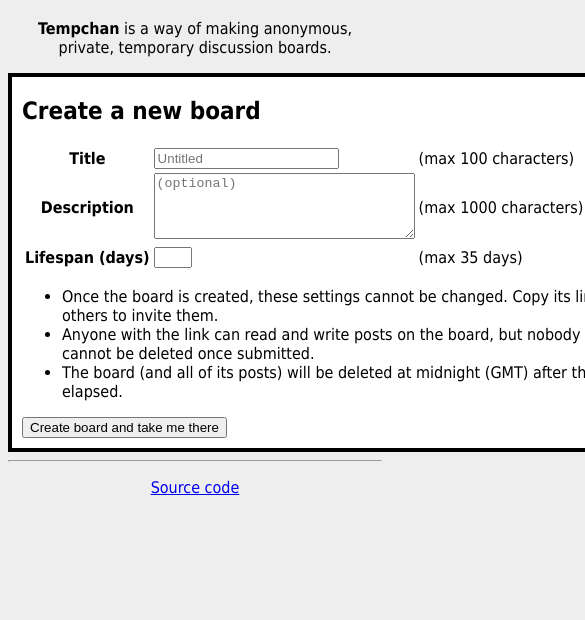
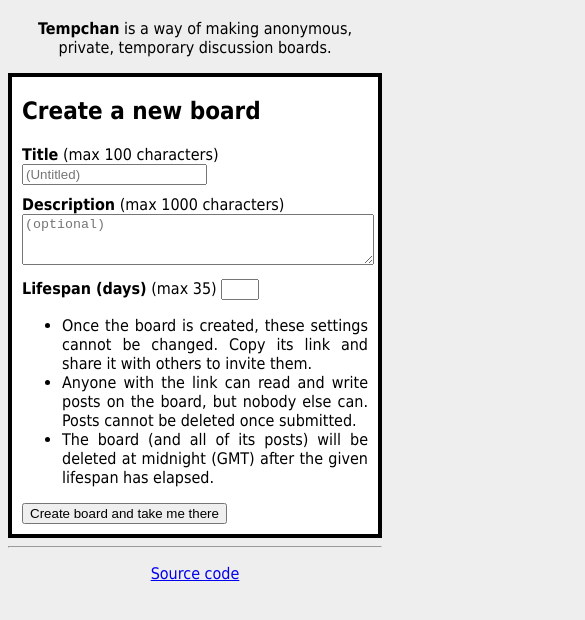
Before and after one commit to zeptocosm/tempchan, a website: page src/index.html in a window 390 px wide. Shown: the part 62-682 px from the top of the page, 585 px wide, since content can reach past the window. Drawn offline with Linux system fonts and the light colour scheme.

Commit message:
Mobile-friendly styles (#3)

```diff
--- a/src/index.html
+++ b/src/index.html
@@ -2,6 +2,7 @@
 <html>
 <head>
 <meta charset="UTF-8"/>
+<meta name="viewport" content="width=device-width, initial-scale=1.0"/>
 <title id="htmlTitle">Tempchan : throwaway discussion boards</title>
 <style>
 body {
@@ -14,7 +15,7 @@ h1, #homePage>p, #myBoardsDiv, #myBoardsDiv *, #loadingPage *, #badLinkPage * {
 }
 
 #creationForm {
-	width: 720px;
+	max-width: min(100%, 720px);
 	padding: 10px;
 	padding-top: 0;
 	border: 4px solid black;
@@ -22,14 +23,24 @@ h1, #homePage>p, #myBoardsDiv, #myBoardsDiv *, #loadingPage *, #badLinkPage * {
 	margin-left: auto;
 	margin-right: auto;
 }
+div.formValue {
+	margin-bottom: 10px;
+}
+div.formValue:last-child {
+	margin-bottom: 0;
+}
+
+.formValue div {
+	display: inline-block;
+}
 
 .error {
 	color: red;
 }
 
-#boardPage {
-	margin-left: 5%;
-	margin-right: 5%;
+#boardPage, #threadPage {
+	margin-left: 2%;
+	margin-right: 2%;
 }
 
 .thread {
@@ -39,6 +50,10 @@ h1, #homePage>p, #myBoardsDiv, #myBoardsDiv *, #loadingPage *, #badLinkPage * {
 }
 .thread.top {
 	margin-top: 0;
+}
+
+#creationForm ul, #boardDescription {
+	text-align: justify;
 }
 
 .post p {
@@ -58,6 +73,10 @@ h1, #homePage>p, #myBoardsDiv, #myBoardsDiv *, #loadingPage *, #badLinkPage * {
 .pagination {
 	margin-top: 15px;
 	margin-bottom: 15px;
+}
+
+#newThreadText, #replyText, #newBoardDescription {
+	max-width: 100%;
 }
 
 .hidden {
@@ -96,27 +115,29 @@ h1, #homePage>p, #myBoardsDiv, #myBoardsDiv *, #loadingPage *, #badLinkPage * {
 </div>
 
 <div id="creationForm">
+
 <h2>Create a new board</h2>
-<table>
-<tr>
-	<th>Title</th>
-	<td><input type="text" placeholder="Untitled" id="newBoardTitle"/></td>
-	<td>(max 100 characters)</td>
-	<td class="error" id="titleError"></td>
-</tr>
-<tr>
-	<th>Description</th>
-	<td><textarea cols="30" rows="4" placeholder="(optional)" id="newBoardDescription"></textarea></td>
-	<td>(max 1000 characters)</td>
-	<td class="error" id="descriptionError"></td>
-</tr>
-<tr>
-	<th>Lifespan (days)</th>
-	<td><input type="text" style="width:30px" id="newBoardLifespan"/></td>
-	<td>(max 35 days)</td>
-	<td class="error" id="lifespanError"></td>
-</tr>
-</table>
+
+<div>
+<div class="formValue">
+	<div><b>Title</b></div>
+	<div>(max 100 characters)</div>
+	<div><input type="text" placeholder="(Untitled)" id="newBoardTitle"/></div>
+	<div class="error" id="titleError"></div>
+</div>
+<div class="formValue">
+	<div><b>Description</b></div>
+	<div>(max 1000 characters)</div>
+	<div class="error" id="descriptionError"></div>
+	<div style="display:block"><textarea cols="60" rows="3" placeholder="(optional)" id="newBoardDescription"></textarea></div>
+</div>
+<div class="formValue">
+	<div><b>Lifespan (days)</b></div>
+	<div>(max 35)</div>
+	<div><input type="text" style="max-width:30px" id="newBoardLifespan"/></div>
+	<div class="error" id="lifespanError"></div>
+</div>
+</div>
 
 <ul>
 	<li>Once the board is created, these settings cannot be changed. Copy its link and share it with others to invite them.</li>
@@ -140,7 +161,7 @@ h1, #homePage>p, #myBoardsDiv, #myBoardsDiv *, #loadingPage *, #badLinkPage * {
 
 <h3 style="text-align: center">Time till deletion: <span id="deletionCountdown"></span></h3>
 
-<p id="boardDescription"></p>
+<div id="boardDescription"></div>
 
 <textarea id="newThreadText" cols="60" rows="5"></textarea><br/>
 <button id="newThreadButton" onclick="newThread()">Post new thread</button>
@@ -620,8 +641,7 @@ const showBoard = function(boardSlug, pageNum) {
 			let threadHtml = THREAD_ON_BOARD_TEMPLATE
 				.replaceAll("{{boardSlug}}", boardSlug)
 				.replaceAll("{{opId}}", thread.op.post_id)
-				.replaceAll("{{timestamp}}", formatTimestamp(thread.op.timestamp_ms)
-				)
+				.replaceAll("{{timestamp}}", formatTimestamp(thread.op.timestamp_ms))
 				.replaceAll("{{renderedText}}", opText)
 				.replaceAll("{{lastRepliesHtml}}", lastRepliesHtml);
 			threadsHtml += threadHtml;
```
